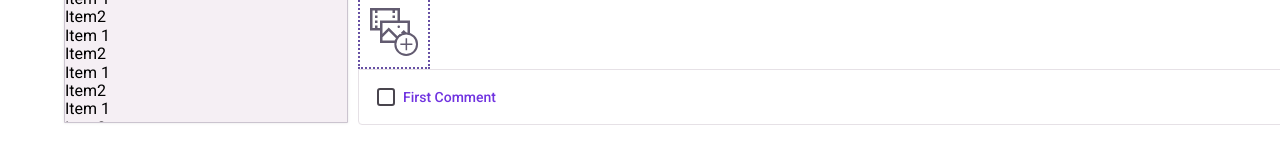
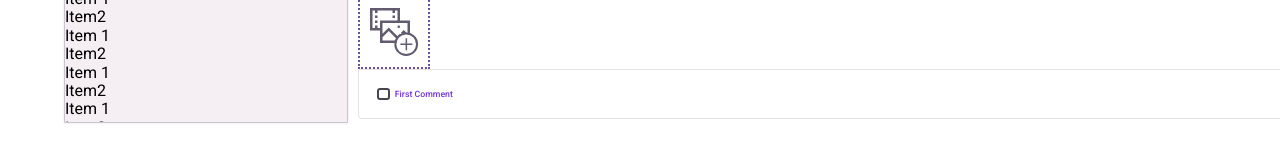
Before and after one commit to devhatt/octopost, a React (Create React App) app: page / in a window 1280 px wide. Shown: the part 652-816 px from the top of the page. Built offline with nearby package versions, Linux system fonts and the light colour scheme; the HTML template or start-up script is replaced by a standard one.

Commit message:
feat: update checkbox styles from px to rem

```diff
--- a/src/components/Checkbox/Checkbox.module.scss
+++ b/src/components/Checkbox/Checkbox.module.scss
@@ -11,22 +11,22 @@
   color: $secondaryPurple;
 
   text-align: center;
-  font-size: 14px;
+  font-size: 0.875rem;
   font-weight: 500;
 
-  column-gap: 8px;
+  column-gap: 0.5rem;
 
   cursor: pointer;
   user-select: none;
 }
 
 .input {
-  width: 18px;
-  height: 18px;
+  width: 1.125rem;
+  height: 1.125rem;
 
   display: block;
 
-  padding: 7px !important;
+  padding: 0.438rem !important;
   border: 2px solid $tertiaryGray;
 
   position: relative;
@@ -48,12 +48,10 @@
     background-color: $secondaryPurple;
 
     &::after {
-      width: 18px;
-      height: 18px;
+      width: 1.125rem;
+      height: 1.125rem;
 
       display: block;
-
-      margin: -1px;
 
       position: absolute;
       top: 0;
```
